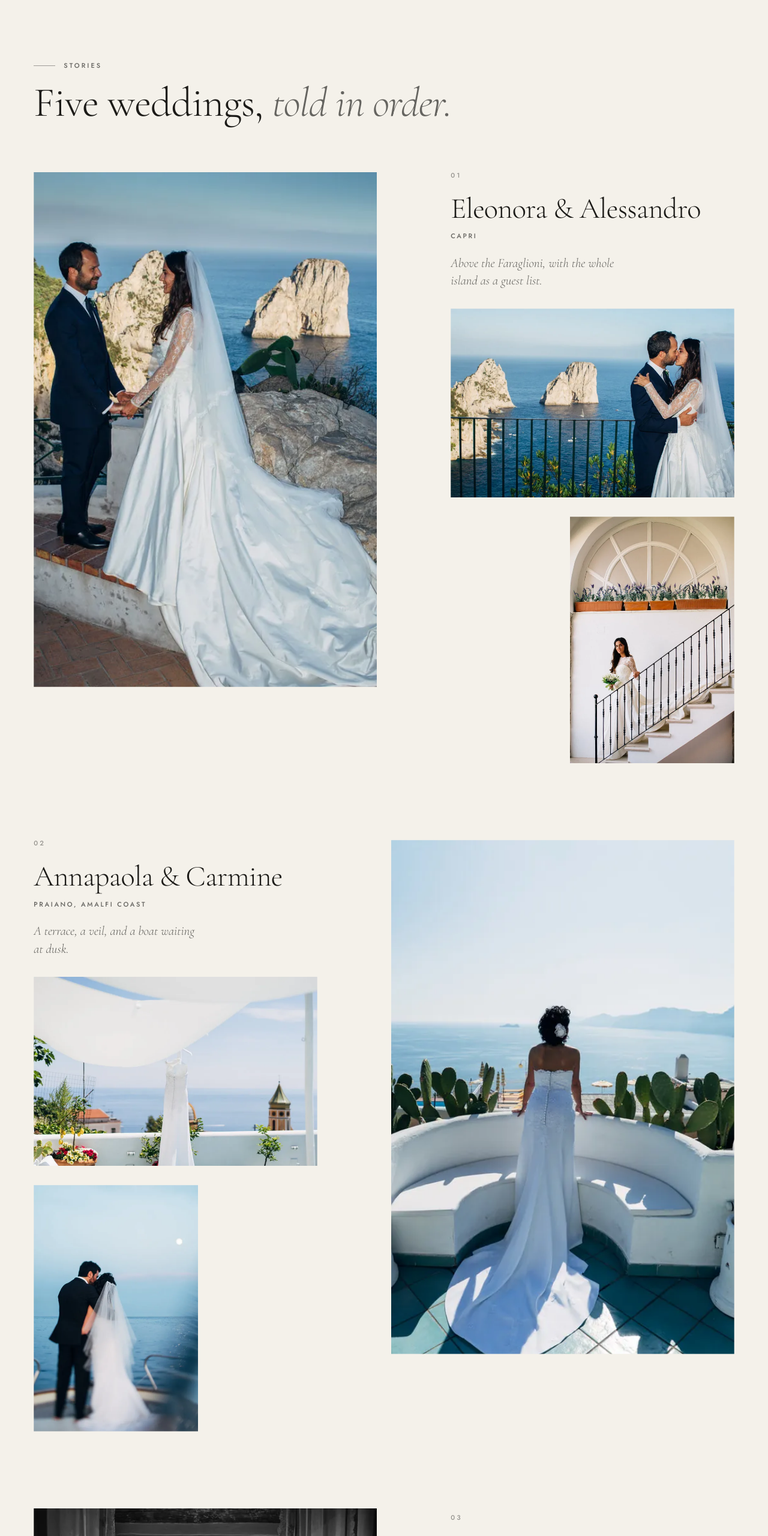
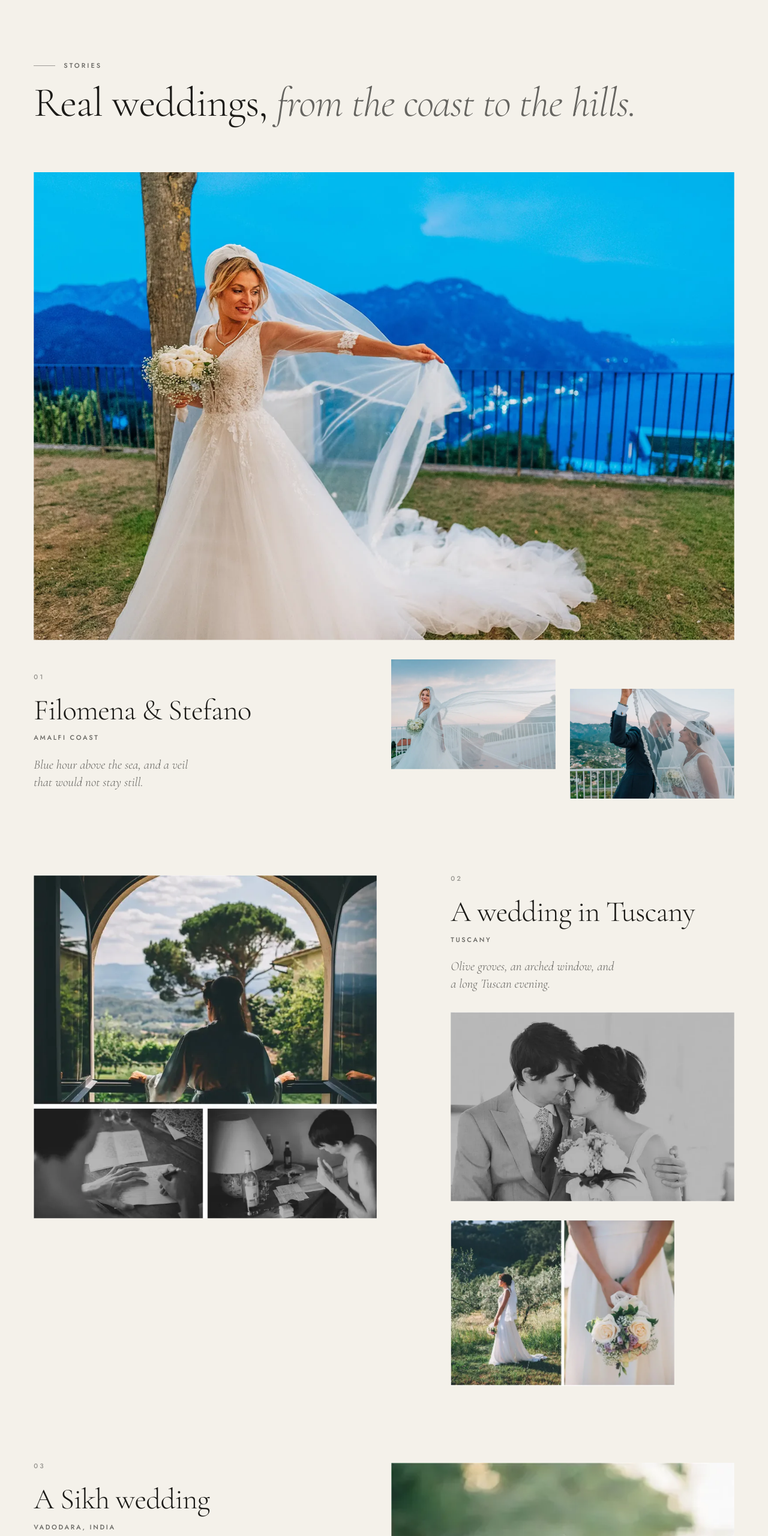
Before and after one commit to mariomele/wedding, a plain HTML site: page index.html in a window 1280 px wide. Shown: the part 1700-4260 px from the top of the page at 60% size. Drawn offline with nearby package versions, Linux system fonts and the light colour scheme.

Commit message:
Stories: new order with Tuscany near the top, new section title
Co-Authored-By: Claude Opus 5.5 <noreply@anthropic.com>

```diff
--- a/index.html
+++ b/index.html
@@ -58,33 +58,44 @@
     </section>
 
     <section class="stories" id="stories">
-      <div class="sec-head reveal"><span class="eyebrow">Stories</span><h2>Five weddings, <em>told in order.</em></h2></div>
-      <article class="spread l">
-        <figure class="sa clip"><img src="img/eleonoraalessandro-9129298357.webp" width="533" height="800" alt="Bride and groom on a cliff above the Faraglioni, Capri" data-full="img/eleonoraalessandro-9129298357.webp" data-place="Capri" loading="lazy" decoding="async"></figure>
+      <div class="sec-head reveal"><span class="eyebrow">Stories</span><h2>Real weddings, <em>from the coast to the hills.</em></h2></div>
+      <article class="spread wide">
+        <figure class="sa clip"><img src="img/filomenastefano-8361666491.webp" width="1600" height="1069" alt="Bride twirling her veil on a garden terrace above the coast" data-full="img/filomenastefano-8361666491.webp" data-place="Amalfi Coast" loading="lazy" decoding="async"></figure>
         <header class="sc reveal">
           <span class="idx">01</span>
-          <h3>Eleonora &amp; Alessandro</h3>
-          <p class="meta">Capri</p>
-          <p class="line">Above the Faraglioni, with the whole island as a guest list.</p>
+          <h3>Filomena &amp; Stefano</h3>
+          <p class="meta">Amalfi Coast</p>
+          <p class="line">Blue hour above the sea, and a veil that would not stay still.</p>
         </header>
-        <figure class="sb clip l"><img src="img/eleonoraalessandro-9129298356.webp" width="800" height="533" alt="Newlyweds kissing in front of the Faraglioni, Capri" data-full="img/eleonoraalessandro-9129298356.webp" data-place="Capri" loading="lazy" decoding="async"></figure>
-        <figure class="sd clip v"><img src="img/eleonoraalessandro-9129298331.webp" width="533" height="800" alt="Bride walking down a white staircase beneath an arched window" data-full="img/eleonoraalessandro-9129298331.webp" data-place="Capri" loading="lazy" decoding="async"></figure>
+        <figure class="sb clip"><img src="img/filomenastefano-8361666273-s.webp" width="800" height="534" alt="Bride's veil lifting in the wind on a seaside terrace" data-full="img/filomenastefano-8361666273.webp" data-place="Amalfi Coast" loading="lazy" decoding="async"></figure>
+        <figure class="sd clip"><img src="img/filomenastefano-8361666336-s.webp" width="800" height="534" alt="Groom lifting the bride's veil above the coast" data-full="img/filomenastefano-8361666336.webp" data-place="Amalfi Coast" loading="lazy" decoding="async"></figure>
+      </article>
+      <article class="spread l">
+        <figure class="sa clip"><img src="img/tuscanywedding-9129315971-s.webp" width="387" height="387" alt="Bride at an arched window over the Tuscan hills" loading="lazy" decoding="async" data-full="img/tuscanywedding-9129315971.webp" data-place="Tuscany"></figure>
+        <header class="sc reveal">
+          <span class="idx">02</span>
+          <h3>A wedding in Tuscany</h3>
+          <p class="meta">Tuscany</p>
+          <p class="line">Olive groves, an arched window, and a long Tuscan evening.</p>
+        </header>
+        <figure class="sb clip l"><img src="img/tuscanywedding-9129315969-s.webp" width="400" height="267" alt="Bride and groom forehead to forehead, black and white" loading="lazy" decoding="async" data-full="img/tuscanywedding-9129315969.webp" data-place="Tuscany"></figure>
+        <figure class="sd clip l"><img src="img/tuscanywedding-9129315967-s.webp" width="388" height="286" alt="Bride among olive trees and her bouquet, Tuscany" loading="lazy" decoding="async" data-full="img/tuscanywedding-9129315967.webp" data-place="Tuscany"></figure>
       </article>
       <article class="spread r">
-        <figure class="sa clip"><img src="img/annapaolaecarmine-9129318247.webp" width="534" height="800" alt="Bride on a terrace looking out to sea, her veil trailing behind her" data-full="img/annapaolaecarmine-9129318247.webp" data-place="Praiano, Amalfi Coast" loading="lazy" decoding="async"></figure>
+        <figure class="sa clip"><img src="img/vadodara-9129309403.webp" width="557" height="800" alt="Sikh bride and groom in traditional dress" data-full="img/vadodara-9129309403.webp" data-place="Vadodara, India" loading="lazy" decoding="async"></figure>
         <header class="sc reveal">
-          <span class="idx">02</span>
-          <h3>Annapaola &amp; Carmine</h3>
-          <p class="meta">Praiano, Amalfi Coast</p>
-          <p class="line">A terrace, a veil, and a boat waiting at dusk.</p>
+          <span class="idx">03</span>
+          <h3>A Sikh wedding</h3>
+          <p class="meta">Vadodara, India</p>
+          <p class="line">Three days of colour, ritual and family, told as they happened.</p>
         </header>
-        <figure class="sb clip l"><img src="img/annapaolaecarmine-9129317929.webp" width="800" height="534" alt="Wedding dress hanging on a terrace above the sea" data-full="img/annapaolaecarmine-9129317929.webp" data-place="Praiano, Amalfi Coast" loading="lazy" decoding="async"></figure>
-        <figure class="sd clip v"><img src="img/annapaolaecarmine-9129319012.webp" width="534" height="800" alt="Bride and groom embracing on a boat at dusk" data-full="img/annapaolaecarmine-9129319012.webp" data-place="Praiano, Amalfi Coast" loading="lazy" decoding="async"></figure>
+        <figure class="sb clip l"><img src="img/vadodara-9129309288.webp" width="800" height="557" alt="Henna being drawn on a bride's hand" data-full="img/vadodara-9129309288.webp" data-place="Vadodara, India" loading="lazy" decoding="async"></figure>
+        <figure class="sd clip v"><img src="img/vadodara-9129309398.webp" width="557" height="800" alt="Sikh bride and groom standing before a carved wooden door" data-full="img/vadodara-9129309398.webp" data-place="Vadodara, India" loading="lazy" decoding="async"></figure>
       </article>
       <article class="spread l">
         <figure class="sa clip"><img src="img/jenniferandcornelia-9129347121.webp" width="534" height="800" alt="Couple framed by a doorway overlooking Positano, black and white" data-full="img/jenniferandcornelia-9129347121.webp" data-place="Positano" loading="lazy" decoding="async"></figure>
         <header class="sc reveal">
-          <span class="idx">03</span>
+          <span class="idx">04</span>
           <h3>Jennifer &amp; Cornelia</h3>
           <p class="meta">Positano</p>
           <p class="line">Two brides, one vertical town, and a sunset on the water.</p>
@@ -93,26 +104,26 @@
         <figure class="sd clip l"><img src="img/jenniferandcornelia-9129347571.webp" width="800" height="534" alt="Two brides kissing among evening lights" data-full="img/jenniferandcornelia-9129347571.webp" data-place="Positano" loading="lazy" decoding="async"></figure>
       </article>
       <article class="spread r">
-        <figure class="sa clip"><img src="img/vadodara-9129309403.webp" width="557" height="800" alt="Sikh bride and groom in traditional dress" data-full="img/vadodara-9129309403.webp" data-place="Vadodara, India" loading="lazy" decoding="async"></figure>
-        <header class="sc reveal">
-          <span class="idx">04</span>
-          <h3>A Sikh wedding</h3>
-          <p class="meta">Vadodara, India</p>
-          <p class="line">Three days of colour, ritual and family, told as they happened.</p>
-        </header>
-        <figure class="sb clip l"><img src="img/vadodara-9129309288.webp" width="800" height="557" alt="Henna being drawn on a bride's hand" data-full="img/vadodara-9129309288.webp" data-place="Vadodara, India" loading="lazy" decoding="async"></figure>
-        <figure class="sd clip v"><img src="img/vadodara-9129309398.webp" width="557" height="800" alt="Sikh bride and groom standing before a carved wooden door" data-full="img/vadodara-9129309398.webp" data-place="Vadodara, India" loading="lazy" decoding="async"></figure>
-      </article>
-      <article class="spread wide">
-        <figure class="sa clip"><img src="img/filomenastefano-8361666491.webp" width="1600" height="1069" alt="Bride twirling her veil on a garden terrace above the coast" data-full="img/filomenastefano-8361666491.webp" data-place="Amalfi Coast" loading="lazy" decoding="async"></figure>
+        <figure class="sa clip"><img src="img/eleonoraalessandro-9129298357.webp" width="533" height="800" alt="Bride and groom on a cliff above the Faraglioni, Capri" data-full="img/eleonoraalessandro-9129298357.webp" data-place="Capri" loading="lazy" decoding="async"></figure>
         <header class="sc reveal">
           <span class="idx">05</span>
-          <h3>Filomena &amp; Stefano</h3>
-          <p class="meta">Amalfi Coast</p>
-          <p class="line">Blue hour above the sea, and a veil that would not stay still.</p>
+          <h3>Eleonora &amp; Alessandro</h3>
+          <p class="meta">Capri</p>
+          <p class="line">Above the Faraglioni, with the whole island as a guest list.</p>
         </header>
-        <figure class="sb clip"><img src="img/filomenastefano-8361666273-s.webp" width="800" height="534" alt="Bride's veil lifting in the wind on a seaside terrace" data-full="img/filomenastefano-8361666273.webp" data-place="Amalfi Coast" loading="lazy" decoding="async"></figure>
-        <figure class="sd clip"><img src="img/filomenastefano-8361666336-s.webp" width="800" height="534" alt="Groom lifting the bride's veil above the coast" data-full="img/filomenastefano-8361666336.webp" data-place="Amalfi Coast" loading="lazy" decoding="async"></figure>
+        <figure class="sb clip l"><img src="img/eleonoraalessandro-9129298356.webp" width="800" height="533" alt="Newlyweds kissing in front of the Faraglioni, Capri" data-full="img/eleonoraalessandro-9129298356.webp" data-place="Capri" loading="lazy" decoding="async"></figure>
+        <figure class="sd clip v"><img src="img/eleonoraalessandro-9129298331.webp" width="533" height="800" alt="Bride walking down a white staircase beneath an arched window" data-full="img/eleonoraalessandro-9129298331.webp" data-place="Capri" loading="lazy" decoding="async"></figure>
+      </article>
+      <article class="spread l">
+        <figure class="sa clip"><img src="img/annapaolaecarmine-9129318247.webp" width="534" height="800" alt="Bride on a terrace looking out to sea, her veil trailing behind her" data-full="img/annapaolaecarmine-9129318247.webp" data-place="Praiano, Amalfi Coast" loading="lazy" decoding="async"></figure>
+        <header class="sc reveal">
+          <span class="idx">06</span>
+          <h3>Annapaola &amp; Carmine</h3>
+          <p class="meta">Praiano, Amalfi Coast</p>
+          <p class="line">A terrace, a veil, and a boat waiting at dusk.</p>
+        </header>
+        <figure class="sb clip l"><img src="img/annapaolaecarmine-9129317929.webp" width="800" height="534" alt="Wedding dress hanging on a terrace above the sea" data-full="img/annapaolaecarmine-9129317929.webp" data-place="Praiano, Amalfi Coast" loading="lazy" decoding="async"></figure>
+        <figure class="sd clip v"><img src="img/annapaolaecarmine-9129319012.webp" width="534" height="800" alt="Bride and groom embracing on a boat at dusk" data-full="img/annapaolaecarmine-9129319012.webp" data-place="Praiano, Amalfi Coast" loading="lazy" decoding="async"></figure>
       </article>
     </section>
 
@@ -185,11 +196,8 @@
         <figure class="tile clip"><img src="img/annapaolaecarmine-9129318407.webp" width="534" height="800" alt="Father walking the bride through a doorway, black and white" data-full="img/annapaolaecarmine-9129318407.webp" data-place="Praiano, Amalfi Coast" loading="lazy" decoding="async"></figure>
         <figure class="tile clip"><img src="img/tuscanywedding-9129315962-s.webp" width="387" height="285" alt="Bride and groom kissing on a lawn at sunset, Tuscany" loading="lazy" decoding="async" data-full="img/tuscanywedding-9129315962.webp" data-place="Tuscany"></figure>
         <figure class="tile clip"><img src="img/filomenastefano-8361664436-s.webp" width="800" height="534" alt="The Amalfi Coast seen from above" data-full="img/filomenastefano-8361664436.webp" data-place="Amalfi Coast" loading="lazy" decoding="async"></figure>
-        <figure class="tile clip"><img src="img/tuscanywedding-9129315969-s.webp" width="400" height="267" alt="Bride and groom forehead to forehead, black and white" loading="lazy" decoding="async" data-full="img/tuscanywedding-9129315969.webp" data-place="Tuscany"></figure>
         <figure class="tile clip"><img src="img/jenniferandcornelia-9129347097.webp" width="534" height="800" alt="Bride in a blue gown framed by a tall window" data-full="img/jenniferandcornelia-9129347097.webp" data-place="Positano" loading="lazy" decoding="async"></figure>
-        <figure class="tile clip"><img src="img/tuscanywedding-9129315971-s.webp" width="387" height="387" alt="Bride at an arched window over the Tuscan hills" loading="lazy" decoding="async" data-full="img/tuscanywedding-9129315971.webp" data-place="Tuscany"></figure>
         <figure class="tile clip"><img src="img/ilariaevirgilio-9129341206.webp" width="800" height="533" alt="Couple with foreheads together in golden evening light" data-full="img/ilariaevirgilio-9129341206.webp" data-place="Southern Italy" loading="lazy" decoding="async"></figure>
-        <figure class="tile clip"><img src="img/tuscanywedding-9129315967-s.webp" width="388" height="286" alt="Bride among olive trees and her bouquet, Tuscany" loading="lazy" decoding="async" data-full="img/tuscanywedding-9129315967.webp" data-place="Tuscany"></figure>
         <figure class="tile clip"><img src="img/jenniferandcornelia-9129347190.webp" width="800" height="534" alt="Couple on a rocky shore facing the sea, black and white" data-full="img/jenniferandcornelia-9129347190.webp" data-place="Positano" loading="lazy" decoding="async"></figure>
         <figure class="tile clip"><img src="img/federicagiuseppe-1604234629-s.webp" width="534" height="800" alt="Bride holding a white and blue bouquet" data-full="img/federicagiuseppe-1604234629.webp" data-place="Southern Italy" loading="lazy" decoding="async"></figure>
         <figure class="tile clip"><img src="img/lauraraffaele-7338110946-s.webp" width="534" height="800" alt="Newlyweds kissing in a narrow old town street" data-full="img/lauraraffaele-7338110946.webp" data-place="Southern Italy" loading="lazy" decoding="async"></figure>
```
